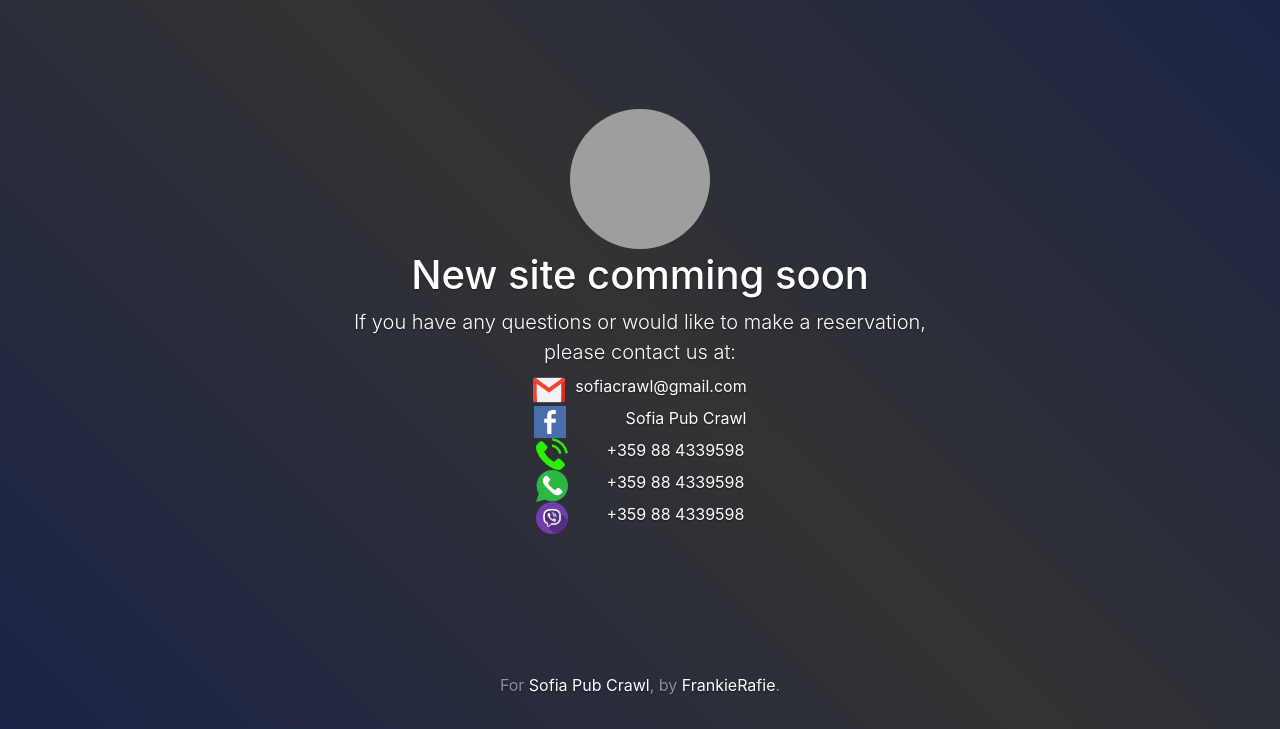
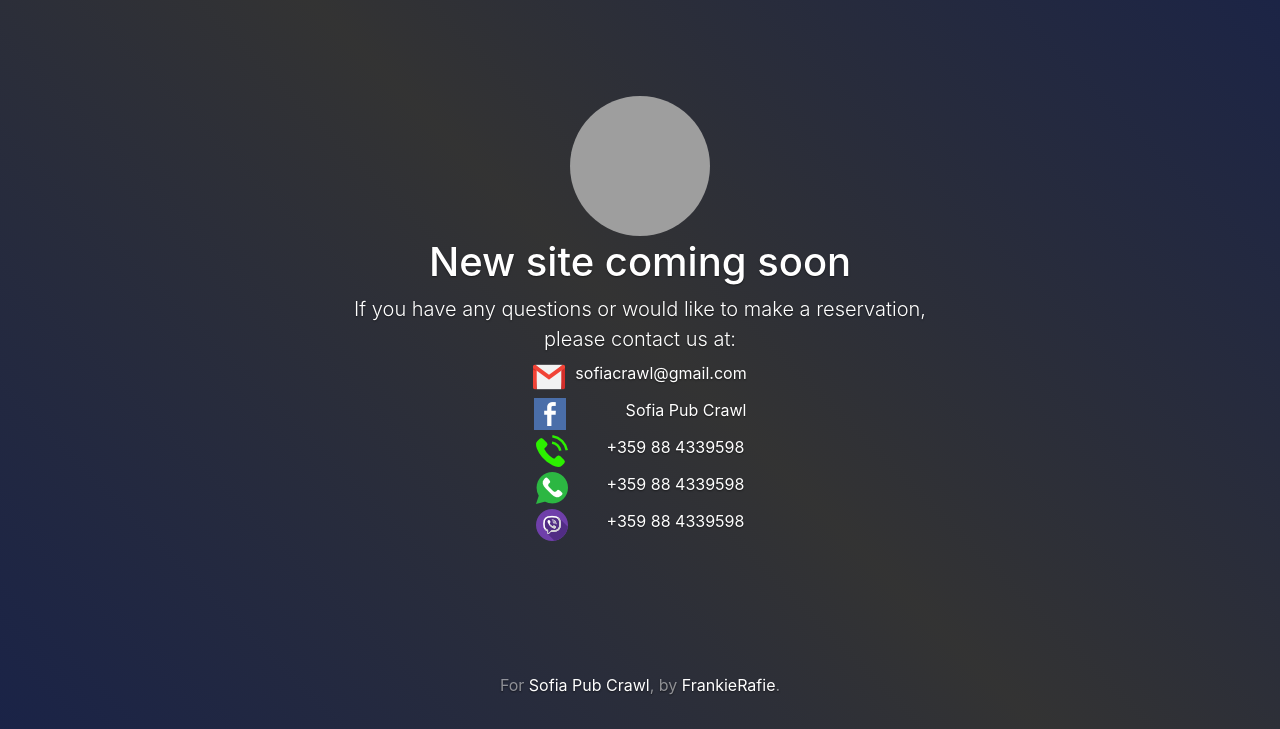
Before and after one commit to FrankieRafie/PubCrawl-Coming-Soon, a plain HTML site: page index.html in a window 1280 px wide. Shown: the part 71-800 px from the top of the page. Drawn offline with nearby package versions, Linux system fonts and the light colour scheme; grey boxes are pictures that could not be loaded.

Commit message:
metatags update

```diff
--- a/css/style.css
+++ b/css/style.css
@@ -89,6 +89,7 @@ body {
   padding-left: 42px;
   text-align: center;
   margin: 0 auto;
+  margin-bottom: 5px;
 }
 
 .fb-padding {
--- a/index.html
+++ b/index.html
@@ -4,6 +4,7 @@
   <head>
     <meta charset="utf-8">
     <meta name="viewport" content="width=device-width, initial-scale=1, shrink-to-fit=no">
+    <meta name="keywords" content="Sofia, club, party, pub, bar, pubcrawl, pub crawl, Sofia pub crawl, Sofia clubs, Sofia pubs, Sofia bars, Bulgaria, Bulgaria Sofia, Bulgaria Sofia pubcrawl, Bulgaria Sofia bars, Bulgaria Sofia bar, Bulgaria Sofia clubs, Bulgaria clubs">
     <title>#1 Sofia pub crawl</title>
     <link rel="icon" href="https://scontent.fsof3-1.fna.fbcdn.net/v/t1.0-9/13924938_1163467947009111_7544006226561599788_n.jpg?oh=3a0c6365673d8c955929083254c1a39d&oe=5AE7773B" sizes="32x32" />
     <link rel="icon" href="https://scontent.fsof3-1.fna.fbcdn.net/v/t1.0-9/13924938_1163467947009111_7544006226561599788_n.jpg?oh=3a0c6365673d8c955929083254c1a39d&oe=5AE7773B" sizes="192x192" />
@@ -26,7 +27,7 @@
 
       <main role="main" class="inner cover">
         <img class="rounded-circle" style="margin-bottom: 2px; margin-top: 4px;" src="https://scontent.fsof3-1.fna.fbcdn.net/v/t1.0-9/13924938_1163467947009111_7544006226561599788_n.jpg?oh=3a0c6365673d8c955929083254c1a39d&oe=5AE7773B" alt="" width="140" height="140">
-        <h1 class="cover-heading">New site comming soon</h1>
+        <h1 class="cover-heading">New site coming soon</h1>
         <p class="lead">If you have any questions or would like to make a reservation, please contact us at:</p>
               <p><a href="mailto:sofiacrawl@gmail.com" class="social email">sofiacrawl@gmail.com</a></p>
               <p><a href="https://www.facebook.com/sofiapubcrawl/" class="social fb fb-padding">Sofia Pub Crawl</a></p>
```
Also changed, not shown: 3 other files.
